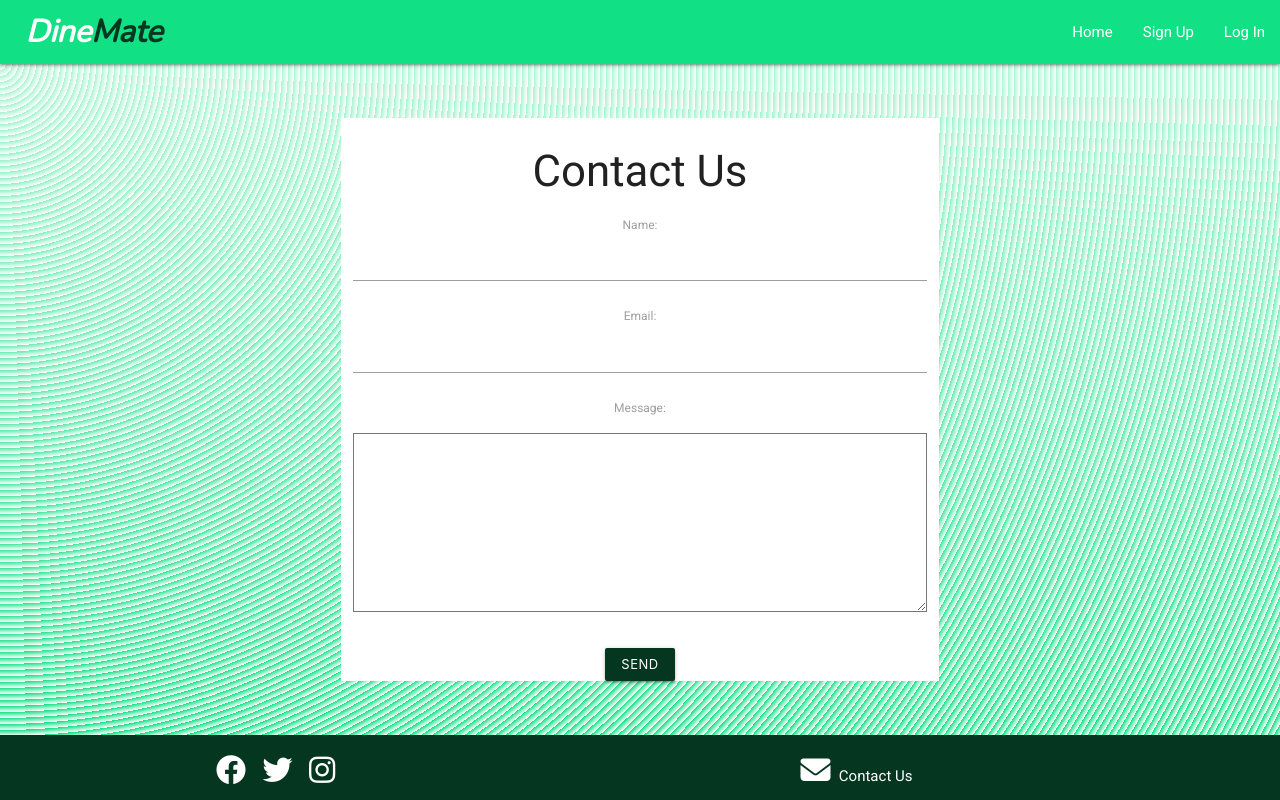
After one commit to totes7/project-portfolio-four, a Django app: page /contact/ in a window 1280 px wide. The commit adds this page. Run offline with Django 3.2, Linux system fonts and the light colour scheme; some libraries are stand-ins or nearby versions.

Commit message:
Create contact.html, contactform in forms.py, relative view and update urls accordingly

```diff
--- /dev/null
+++ b/home/forms.py
@@ -0,0 +1,11 @@
+from django import forms
+
+
+class ContactForm(forms.Form):
+
+    name = forms.CharField(widget=forms.TextInput(
+        attrs={'class': 'input-field'}), max_length=50)
+    email = forms.EmailField(widget=forms.TextInput(
+        attrs={'class': 'input-field'}), max_length=50)
+    message = forms.CharField(widget=forms.Textarea(
+        attrs={'class': 'input-field'}), max_length=1000)
--- /dev/null
+++ b/home/templates/home/contact.html
@@ -0,0 +1,17 @@
+{% extends "base.html" %}
+
+{% block content %}
+<div class="container">
+    <div class="row txt-header">
+        <div class="col l8 offset-l2 s10 offset-s1 cover-text">
+            <h3>Contact Us</h3>
+            <form method="POST">
+                {% csrf_token %}
+                {{ form.as_p }}
+                <button class="waves-effect waves-light btn-small bg-color-sec" type="submit">Send</button>
+            </form>
+        </div>
+    </div>
+</div>
+
+{%endblock%}
--- a/home/urls.py
+++ b/home/urls.py
@@ -1,7 +1,8 @@
 from django.urls import path
-from home.views import Homepage, MenuPage
+from home.views import Homepage, MenuPage, ContactPage
 
 urlpatterns = [
     path('', Homepage.as_view(), name='homepage'),
-    path('menu/', MenuPage.as_view(), name='menu')
+    path('menu/', MenuPage.as_view(), name='menu'),
+    path('contact/', ContactPage.as_view(), name='contact')
     ]
--- a/home/views.py
+++ b/home/views.py
@@ -1,5 +1,7 @@
 from django.shortcuts import render
-from django.views.generic import TemplateView
+from django.urls import reverse_lazy
+from django.views.generic import TemplateView, FormView
+from .forms import ContactForm
 
 
 class Homepage(TemplateView):
@@ -10,3 +12,15 @@ class Homepage(TemplateView):
 class MenuPage(TemplateView):
     """ View to display the menu page """
     template_name = 'home/menu.html'
+
+
+class ContactPage(FormView):
+    """ View to display contact page """
+    form_class = ContactForm
+    template_name = 'home/contact.html'
+    success_url = reverse_lazy('homepage')
+
+    def contact(self, form):
+        messages.add_message(request, messages.SUCCESS,
+                             'Your message was sent successfully.')
+        return super(ContactPage, self).contact(form)
--- a/static/css/style.css
+++ b/static/css/style.css
@@ -51,6 +51,10 @@ hr {
     width: 50%;
     margin-left: 25%;
     text-align: center;
+}
+
+textarea {
+    height: 2%;
 }
 
 
--- a/templates/base.html
+++ b/templates/base.html
@@ -103,7 +103,7 @@
                     <a href="https://www.instagram.com/" target="_blank"><i class="fa-brands fa-instagram"></i></a>
                 </div>
                 <div class="col l4 offset-l2 s6 contact">
-                    <a href="#"><i class="fa-solid fa-envelope"></i>Contact Us</a>
+                    <a href="{% url 'contact' %}"><i class="fa-solid fa-envelope"></i>Contact Us</a>
                 </div>
             </div>
         </div>
```
